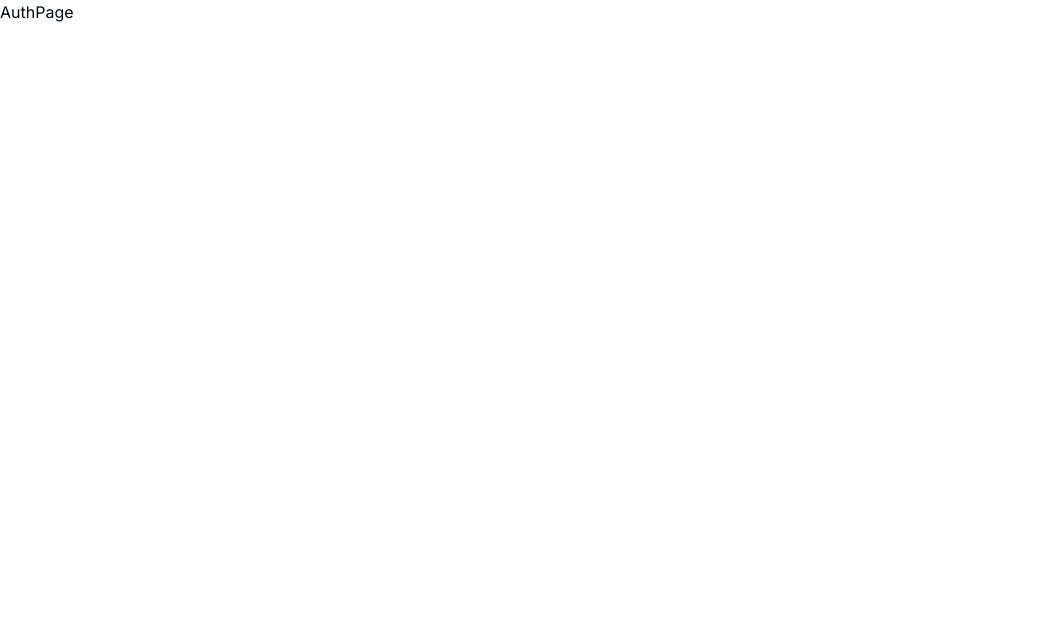
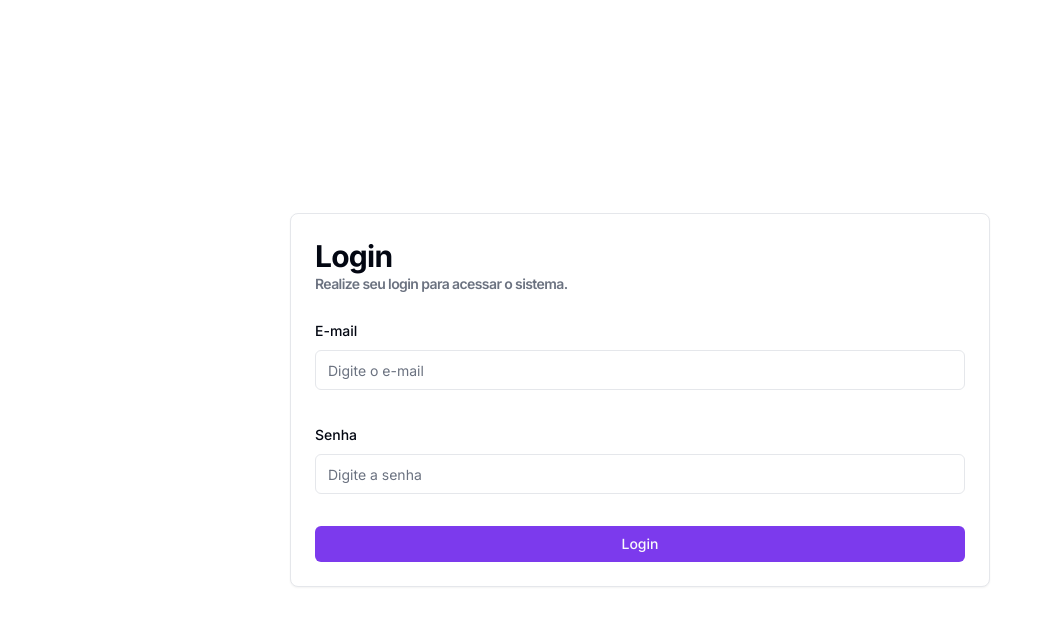
Before and after one commit to project-perfex/web, a Next.js app: page / in a window 1280 px wide. Shown: the top 626 px of the page, without its empty margins (0-1052 px from the left). Built offline with nearby package versions, Linux system fonts and the light colour scheme; no server answers.

Commit message:
feat: Add authentication page

```diff
--- a/src/app/(routes)/(auth)/page.tsx
+++ b/src/app/(routes)/(auth)/page.tsx
@@ -1,7 +1,112 @@
+'use client'
+
+import { useState } from 'react'
+import { useForm } from 'react-hook-form'
+import { zodResolver } from '@hookform/resolvers/zod'
+
+import { Heading } from '@/components/heading'
+import { Card, CardContent, CardHeader, CardTitle } from '@/components/ui/card'
+import { authFormSchema, AuthFormValues } from '@/modules/auth/schemas/auth'
+import {
+  Form,
+  FormControl,
+  FormField,
+  FormItem,
+  FormLabel,
+  FormMessage
+} from '@/components/ui/form'
+import { Input } from '@/components/ui/input'
+import { Button } from '@/components/ui/button'
+import { userLogin } from '@/modules/auth/services/auth'
+
 const AuthPage = () => {
+  const [loading, setLoading] = useState(false)
+
+  const form = useForm<AuthFormValues>({
+    resolver: zodResolver(authFormSchema),
+    defaultValues: {
+      email: '',
+      password: ''
+    }
+  })
+
+  const onSubmit = async (data: AuthFormValues) => {
+    try {
+      setLoading(true)
+      const response = await userLogin(data)
+      console.log(response.data)
+    } catch (error) {
+      console.error(error)
+    } finally {
+      setLoading(false)
+    }
+  }
+
   return (
-    <div>
-      <div>AuthPage</div>
+    <div className="flex flex-col items-center justify-center min-h-screen">
+      <div className="min-w-[700px] mx-auto">
+        <Card>
+          <CardHeader>
+            <CardTitle>
+              <Heading
+                title="Login"
+                description="Realize seu login para acessar o sistema."
+              />
+            </CardTitle>
+          </CardHeader>
+          <CardContent>
+            <Form {...form}>
+              <form
+                onSubmit={form.handleSubmit(onSubmit)}
+                className="space-y-8 w-full"
+              >
+                <FormField
+                  control={form.control}
+                  name="email"
+                  render={({ field }) => (
+                    <FormItem>
+                      <FormLabel>E-mail</FormLabel>
+                      <FormControl>
+                        <Input
+                          disabled={loading}
+                          placeholder="Digite o e-mail"
+                          {...field}
+                        />
+                      </FormControl>
+                      <FormMessage />
+                    </FormItem>
+                  )}
+                />
+                <FormField
+                  control={form.control}
+                  name="password"
+                  render={({ field }) => (
+                    <FormItem>
+                      <FormLabel>Senha</FormLabel>
+                      <FormControl>
+                        <Input
+                          disabled={loading}
+                          placeholder="Digite a senha"
+                          {...field}
+                        />
+                      </FormControl>
+                      <FormMessage />
+                    </FormItem>
+                  )}
+                />
+                <Button
+                  type="submit"
+                  size="sm"
+                  disabled={loading}
+                  className="w-full"
+                >
+                  Login
+                </Button>
+              </form>
+            </Form>
+          </CardContent>
+        </Card>
+      </div>
     </div>
   )
 }
```
